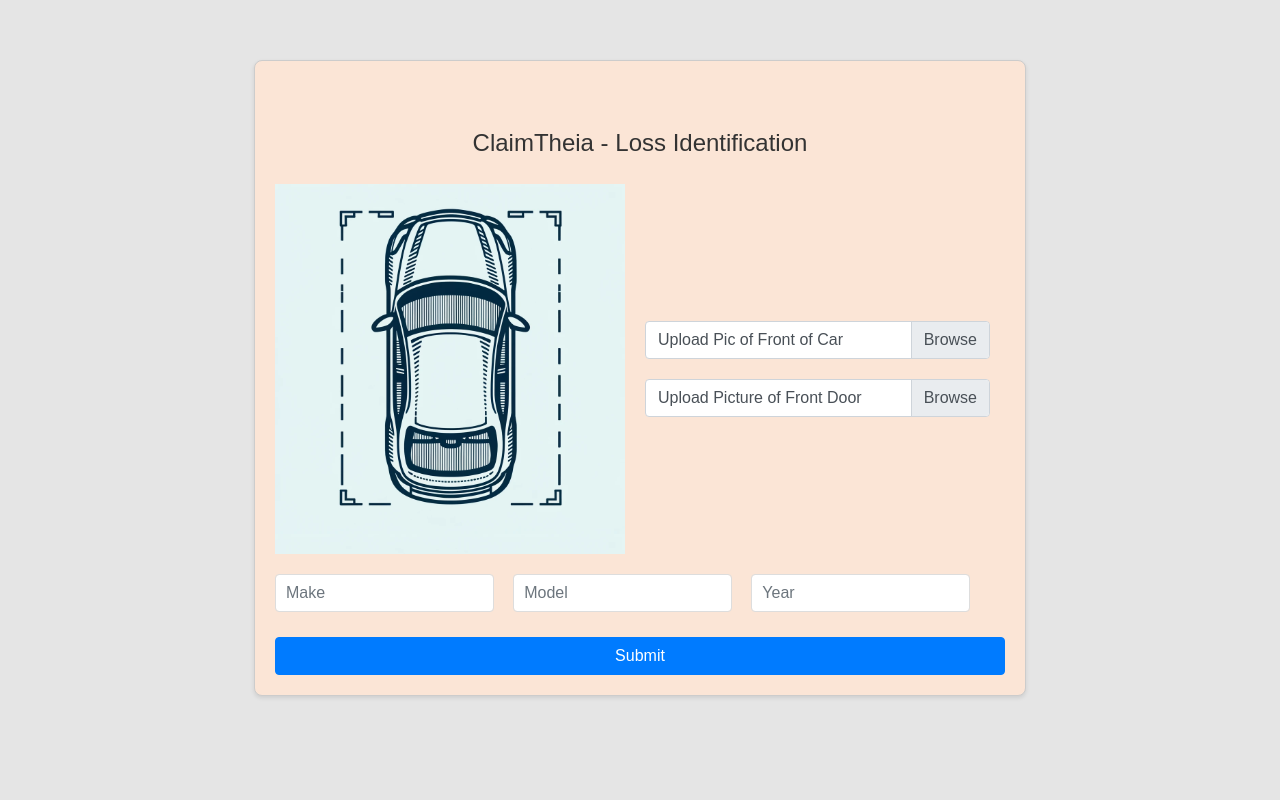
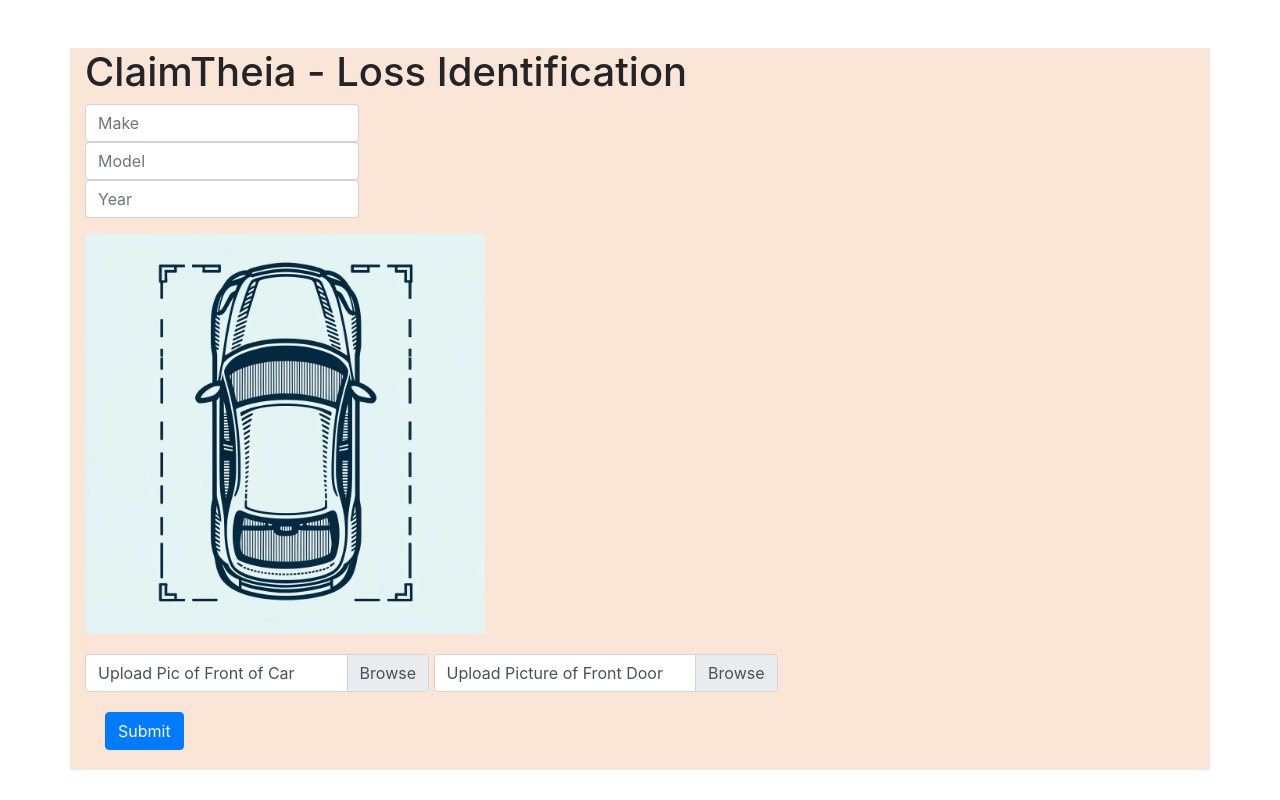
Before and after one commit to csabika98/CarDiagScannerPOC, a Flask app: page / in a window 1280 px wide. Run offline with Flask 3, Linux system fonts and the light colour scheme; some libraries are stand-ins or nearby versions.

Commit message:
major updates..

```diff
--- a/templates/index.html
+++ b/templates/index.html
@@ -8,173 +8,57 @@
     <!-- Bootstrap CSS -->
     <link href="https://stackpath.bootstrapcdn.com/bootstrap/4.5.2/css/bootstrap.min.css" rel="stylesheet">
     <style>
-        body {
-            font-family: Arial, sans-serif;
-            background-color: #E5E5E5; /* Adjust the background color to match the design */
-            margin: 0;
-            padding: 20px;
-        }
+        .container {
 
-        .container {
-            width: min-content;
             background-color: #fbe5d6 !important;
-            border-radius: 8px;
-            box-shadow: 0 2px 4px rgba(0, 0, 0, 0.1);
-            padding: 20px;
-            max-width: 800px;
-            margin: 40px auto;
-            border: solid 1px #ccc; /* Added a border */
-        }
 
-        h1 {
-            color: #333;
-            text-align: center;
-            font-size: 24px; /* Matched the font size to design */
-            padding-bottom: 10px; /* Space below the title */
-        }
-
-        .form-group {
-            margin-bottom: 15px;
-        }
-
-        label {
-            display: block;
-            margin-bottom: 5px;
-            color: #666;
-        }
-
-        input[type="text"],
-        input[type="file"] {
-            width: calc(31.333% - 10px); /* Adjusted width for 3 items in a row */
-            padding: 10px;
-            margin-right: 15px; /* Added space between the inputs */
-            margin-bottom: 10px;
-            border: 1px solid #ddd;
-            border-radius: 4px;
-            box-sizing: border-box;
-            display: inline-block; /* Makes elements sit in a line */
-        }
-
-        input[type="file"] {
-            width: calc(50% - 10px); /* Adjust width for 2 items in a row */
-        }
-
-        .form-group:last-child {
-            text-align: center;
-        }
-
-        button {
-            background-color: #007bff;
-            color: white;
-            padding: 10px 15px;
-            border: none;
-            border-radius: 4px;
-            cursor: pointer;
-            width: 100%;
-            box-sizing: border-box;
-        }
-
-        button:hover {
-            background-color: #0056b3;
-        }
-
-        /* Overriding Bootstrap's file input styles */
-        .custom-file {
-            width: calc(50% - 10px);
-            margin-right: 15px; /* Added space between the inputs */
-            display: inline-block; /* Makes elements sit in a line */
-        }
-
-        .custom-file-input {
-            position: relative;
-            z-index: 2;
-            width: 100%;
-            height: calc(1.5em + .75rem + 2px);
-            margin: 0;
-            opacity: 0;
-        }
-
-        .custom-file-label {
-            position: absolute;
-            top: 0;
-            right: 0;
-            left: 0;
-            z-index: 1;
-            height: calc(1.5em + .75rem + 2px);
-            padding: .375rem .75rem;
-            line-height: 1.5;
-            color: #495057;
-            background-color: #fff;
-            border: 1px solid #ced4da;
-            border-radius: .25rem;
         }
 
         /* Styling the upload area with the car outline */
         #uploadArea {
-            background-image: url("{{ url_for('static', filename='images/image_car_outline.png') }}");
-
-            display: flex;
-            align-items: stretch;
+            background-image: url(/static/images/image_car_outline.png);
+            background-repeat: no-repeat;
+            display: inherit;
+            align-items: baseline;
             background-size: contain;
             margin-bottom: 20px;
-            height: 370px;
-
-            width: 48%;
-            flex-wrap: nowrap;
-            flex-direction: row;
+            height: 400px;
+            flex-wrap: wrap
         }
 
-        .upload-fields {
-            display: flex;
-            flex: 1;
-            justify-content: space-between;
-            padding-left: 20px;
-            flex-wrap: wrap;
-            align-items: center;
-            flex-direction: row-reverse;
-            min-width: max-content;
-            align-content: center;
-        }
-
-        .custom-file + .custom-file {
-            margin-top: 20px; /* Space between upload inputs */
-        }
-
-        /* Adjust the custom file input label to fit the new layout */
-        .custom-file-label::after {
-            content: "Browse";
-        }
     </style>
 </head>
 <body>
     <div class="container">
         <h1 class="mt-5">ClaimTheia - Loss Identification</h1>
+
+            <!-- Loss Details -->
+            <div class="form-group" style="width: fit-content;">
+                <input type="text" class="form-control" id="makeInput" name="make" placeholder="Make">
+                <input type="text" class="form-control" id="modelInput" name="model" placeholder="Model">
+                <input type="text" class="form-control" id="yearInput" name="year" placeholder="Year">
+            </div>
+            <div id="uploadArea"></div>
         <form action="/upload" method="post" enctype="multipart/form-data" class="mt-3">
-            <div id="uploadArea">
+
                 <div class="car-outline"></div> <!-- Placeholder for car outline image -->
                 <div class="upload-fields">
                      <!-- Image Uploads -->
-                <div class="custom-file">
+                <div class="custom-file" style="width: fit-content;">
                     <input type="file" class="custom-file-input" id="imageUpload" name="file" accept=".jpg, .jpeg, .png">
                     <label class="custom-file-label" for="imageUpload">Upload Pic of Front of Car</label>
                 </div>
 
-                <div class="custom-file">
+                <div class="custom-file" style="width: fit-content;">
                     <input type="file" class="custom-file-input" id="imageUpload_2" name="file" accept=".jpg, .jpeg, .png">
                     <label class="custom-file-label" for="imageUpload_2">Upload Picture of Front Door</label>
                 </div>
             </div>
-        </div>
-            <!-- Loss Details -->
-            <div class="form-group">
-                <input type="text" class="form-control" id="makeInput" name="make" placeholder="Make">
-                <input type="text" class="form-control" id="modelInput" name="model" placeholder="Model">
-                <input type="text" class="form-control" id="yearInput" name="year" placeholder="Year">
-            </div>
 
 
 
-            <button type="submit" class="btn btn-primary">Submit</button>
+
+            <button type="submit" class="btn btn-primary" style="margin: 20px;">Submit</button>
         </form>
     </div>
     <!-- Bootstrap JS and necessary JS for custom file input -->
```
Also changed, not shown: app_gh.py (added, +130 -0 lines), templates/result.html (+3 -6 lines).
